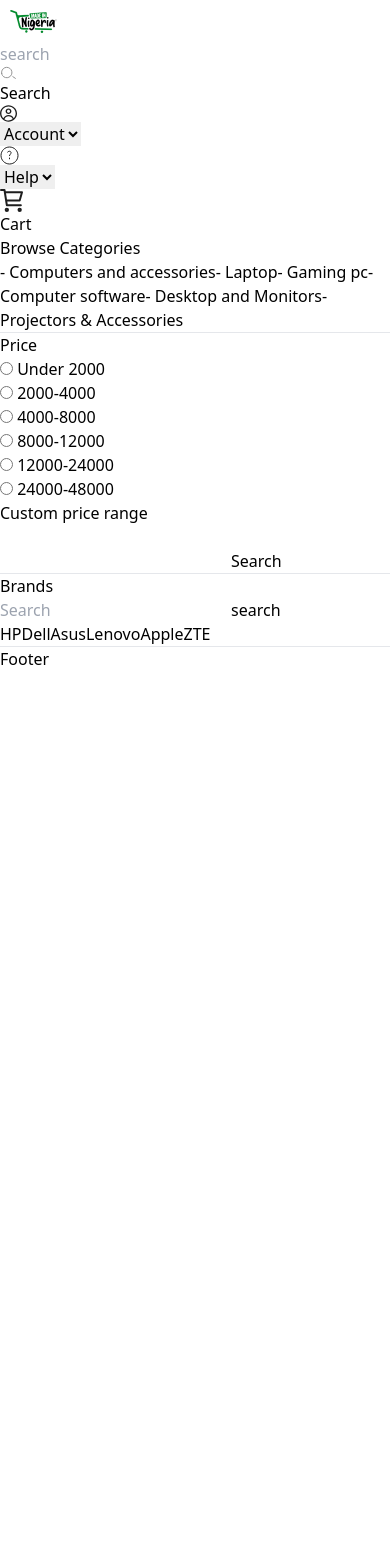
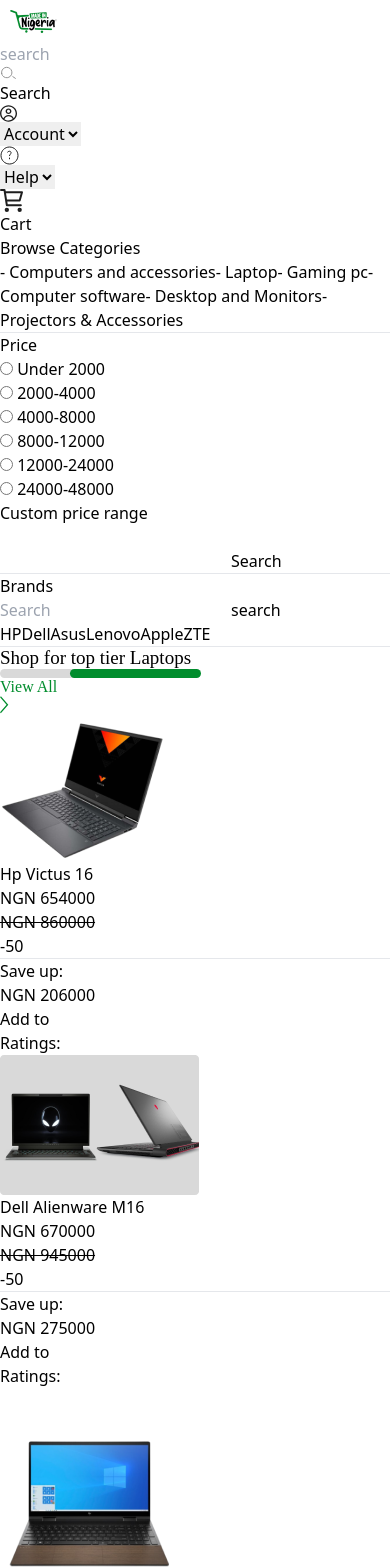
Before and after one commit to Masutexs/Made-in-Nigeria, a React (Vite) app: page / in a window 390 px wide. Shown: the top 1568 px of the page. Before the commit the page ends 844 px from the top, so only its background shows below. Built offline with nearby package versions, Linux system fonts and the light colour scheme.

Commit message:
correct navbar issues

```diff
--- /dev/null
+++ b/src/components/Range.jsx
@@ -0,0 +1,33 @@
+import React from 'react'
+import '../components/style/Range.css'
+import { Link } from 'react-router-dom'
+
+function Range({ Text, word, link }) {
+    return (
+        <div className='flex items-center justify-between'>
+            <div>
+
+                <div className='para1'>
+                    <p>{Text}</p>
+                </div>
+
+                <div className='range'>
+                    <div className='range1'></div>
+                    <div className='range2'></div>
+                </div>
+            </div>
+
+            <div className='para2 flex gap-2'>
+                <Link to={link}>
+                <span>{ word}</span>
+                </Link>
+                <svg xmlns="http://www.w3.org/2000/svg" width="9" height="18" viewBox="0 0 9 18" fill="none">
+                    <path d="M0.095106 1.2817L0.9114 0.200102L8.30958 8.79033L0.844007 17.322L0.0362523 16.2341L6.55569 8.78342L0.095106 1.2817Z" fill="#018D2D" />
+                </svg>
+            </div>
+
+        </div>
+    )
+}
+
+export default Range
--- /dev/null
+++ b/src/components/style/Range.css
@@ -0,0 +1,46 @@
+* {
+    padding: 0;
+    margin: 0;
+    box-sizing: border-box;
+}
+
+.para1{
+    color: #000;
+    font-family: Poppins;
+    font-size: 19px;
+    font-style: normal;
+    font-weight: 500;
+    line-height: normal;
+}
+
+.para2{
+    color: #018D2D;
+    font-family: Poppins;
+    font-size: 16px;
+    font-style: normal;
+    font-weight: 400;
+    line-height: normal;
+}
+
+.range{
+    display: flex;
+
+}
+
+.range1 {
+    width: 90px;
+    height: 9px;
+    flex-shrink: 0;
+    border-radius: 5px;
+    background: #D9D9D9;
+}
+
+.range2 {
+    width: 131px;
+    height: 9px;
+    flex-shrink: 0;
+    border-radius: 5px;
+    background: #018D2D;
+    position: relative;
+    right: 20px;
+}
--- a/src/pages/landing-pages/home.jsx
+++ b/src/pages/landing-pages/home.jsx
@@ -5,14 +5,130 @@
 import ItemsComponent from '../../components/shared/Items/itemsComponent';
 import Computer from './computer';
 import { Sidebar } from '../../components/shared/sidebar/sidebar';
+import { items } from "../../components/shared/Items/itemData";
+import Range from '../../components/Range';
+import { Link } from 'react-router-dom';
+import Button from '../../components/shared/button/button';
+
+
 
 function Home() {
+
+    const laptop = items.filter(items =>
+        items.productType === 'laptop'
+    );
+    const Limitedlaptop = laptop.slice(0, 5)
+
+    const cosmetic = items.filter(items =>
+        items.productType === 'cosmetic'
+    );
+    const Limitedcosmetic = cosmetic.slice(0, 5)
+
     return (
-            <Layout>
-                {/* <ItemsComponent/> */}
-                {/* <Computer/> */}
-                <Sidebar/>
-            </Layout>
+        <Layout>
+            <Sidebar />
+            <Range Text={'Shop for  top tier Laptops'} word={'View All'}  link={'/computer'}/>
+
+            <div className='grid grid-cols-1 sm:grid-cols-2 lg:grid-cols-5 gap-5 md:grid-cols-3'>
+                {Limitedlaptop.map((item, index) =>
+                    <div key={item.id} className=" bg-white rounded-[5px] mx-auto shadow border border-black border-opacity-10 p-4" >
+
+                        {/* The Image section  */}
+                        <div className="w-[199gitpx] h-[140px] bg-neutral-400 rounded">
+                            {/* The black-blue Hexagon  */}
+
+                            {/* The Product image  */}
+                            <img className=' m-auto h-[140px]' src={"../src/assets/" + item.image} alt={item.image} />
+
+                        </div>
+
+                        {/* Product Details section*/}
+                        <div className='text-left '>
+                            {/* Product Name  */}
+                            <div className="text-black text-sm font-medium font-['Poppins'] pl-3 pt-3">{item.productName} </div>
+                            <div className='flex space-x-4 pl-3 py-2'>
+                                {/* Price  */}
+                                <p className="text-black text-[11px] font-normal font-['Poppins']">{'NGN ' + item.price}</p>
+                                {/* Slashed Priced  */}
+                                <del className="text-[#949494] text-[11px] font-normal font-['Poppins']">{'NGN ' + item.slashPrice}</del>
+                                <div className="text-white text-[6px] font-normal font-['Poppins']">-50</div>
+                            </div>
+                            <hr className='border border-green-700 ' />
+                            <div className='flex space-x-14 pl-3 py-2'>
+                                <p className="text-black text-[11px] font-medium font-['Poppins']">Save up:</p>
+
+                                {/* Saved Up Ammount  */}
+                                <p className="text-black text-[11px] font-normal font-['Poppins']">{'NGN ' + item.saved}</p>
+                            </div>
+                            <div className="w-[177px] h-8 px-2 py-1.5 bg-green-600 rounded-[5px] border border-green-700 border-opacity-80 flex-col justify-center items-center gap-2.5 inline-flex mx-auto ml-2.5">
+                                <div className="justify-center items-center inline-flex ">
+                                    {/* <div className="text-black text-[13px] font-normal font-['Poppins'] m-0">Add Cart</div> */}
+
+                                    <Link to={`/computer/${index + 1}`}>
+                                        <Button />
+                                    </Link>
+                                </div>
+                            </div>
+                            <div className="text-black text-[11px] font-normal font-['Poppins']">Ratings:</div>
+                        </div>
+                    </div>
+
+                )}
+            </div>
+
+            <Range Text={'Shop for  top tier Cosmetic'} word={'View All'}  link={'/cosmetic'}/>
+
+            <div className='grid grid-cols-1 sm:grid-cols-2 lg:grid-cols-5 gap-5 md:grid-cols-3'>
+                {Limitedcosmetic.map((item, index) =>
+                    <div key={item.id} className=" bg-white rounded-[5px] mx-auto shadow border border-black border-opacity-10 p-4" >
+
+                        {/* The Image section  */}
+                        <div className="w-[199gitpx] h-[140px] bg-neutral-400 rounded">
+                            {/* The black-blue Hexagon  */}
+
+                            {/* The Product image  */}
+                            <img className=' m-auto h-[140px]' src={"../src/assets/" + item.image} alt={item.image} />
+
+                        </div>
+
+                        {/* Product Details section*/}
+                        <div className='text-left '>
+                            {/* Product Name  */}
+                            <div className="text-black text-sm font-medium font-['Poppins'] pl-3 pt-3">{item.productName} </div>
+                            <div className='flex space-x-4 pl-3 py-2'>
+                                {/* Price  */}
+                                <p className="text-black text-[11px] font-normal font-['Poppins']">{'NGN ' + item.price}</p>
+                                {/* Slashed Priced  */}
+                                <del className="text-[#949494] text-[11px] font-normal font-['Poppins']">{'NGN ' + item.slashPrice}</del>
+                                <div className="text-white text-[6px] font-normal font-['Poppins']">-50</div>
+                            </div>
+                            <hr className='border border-green-700 ' />
+                            <div className='flex space-x-14 pl-3 py-2'>
+                                <p className="text-black text-[11px] font-medium font-['Poppins']">Save up:</p>
+
+                                {/* Saved Up Ammount  */}
+                                <p className="text-black text-[11px] font-normal font-['Poppins']">{'NGN ' + item.saved}</p>
+                            </div>
+                            <div className="w-[177px] h-8 px-2 py-1.5 bg-green-600 rounded-[5px] border border-green-700 border-opacity-80 flex-col justify-center items-center gap-2.5 inline-flex mx-auto ml-2.5">
+                                <div className="justify-center items-center inline-flex ">
+                                    {/* <div className="text-black text-[13px] font-normal font-['Poppins'] m-0">Add Cart</div> */}
+
+                                    <Link to={`/cosmetic/${index + 1}`}>
+                                        <Button />
+                                    </Link>
+                                </div>
+                            </div>
+                            <div className="text-black text-[11px] font-normal font-['Poppins']">Ratings:</div>
+                        </div>
+                    </div>
+
+                )}
+            </div>
+
+
+
+
+        </Layout>
     )
 }
 
```
